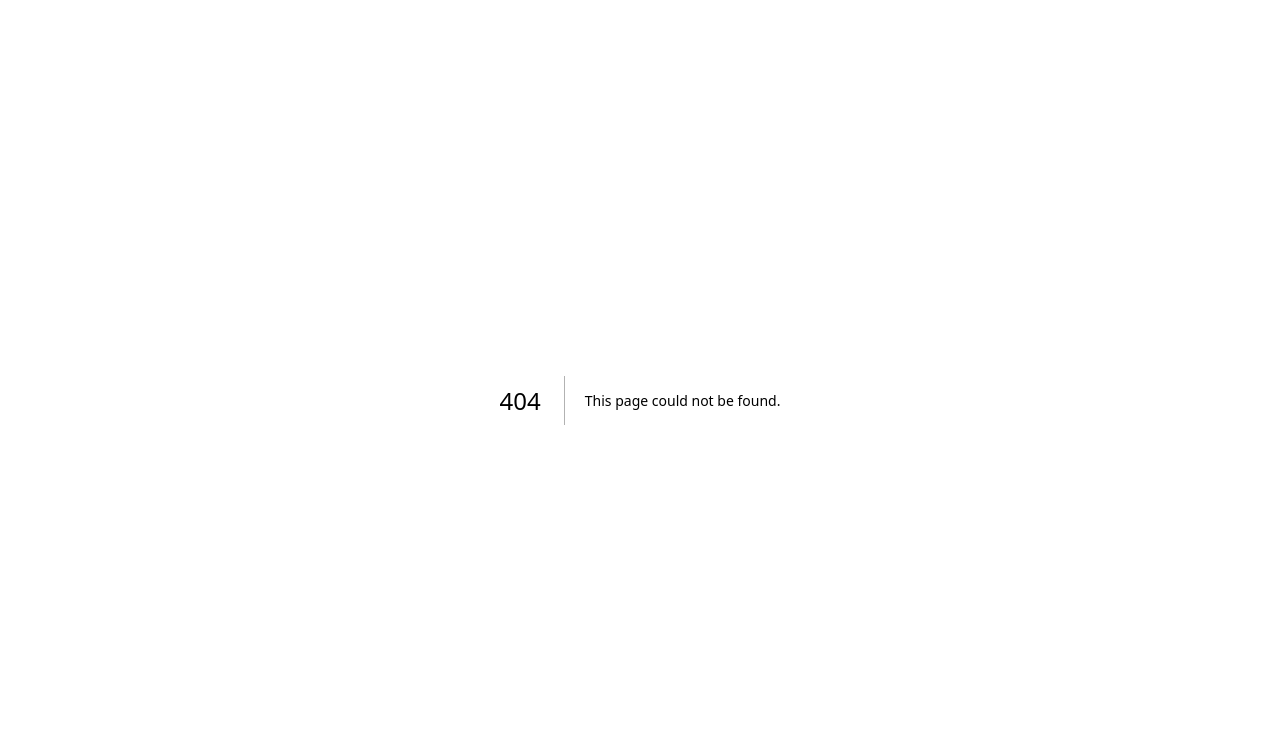
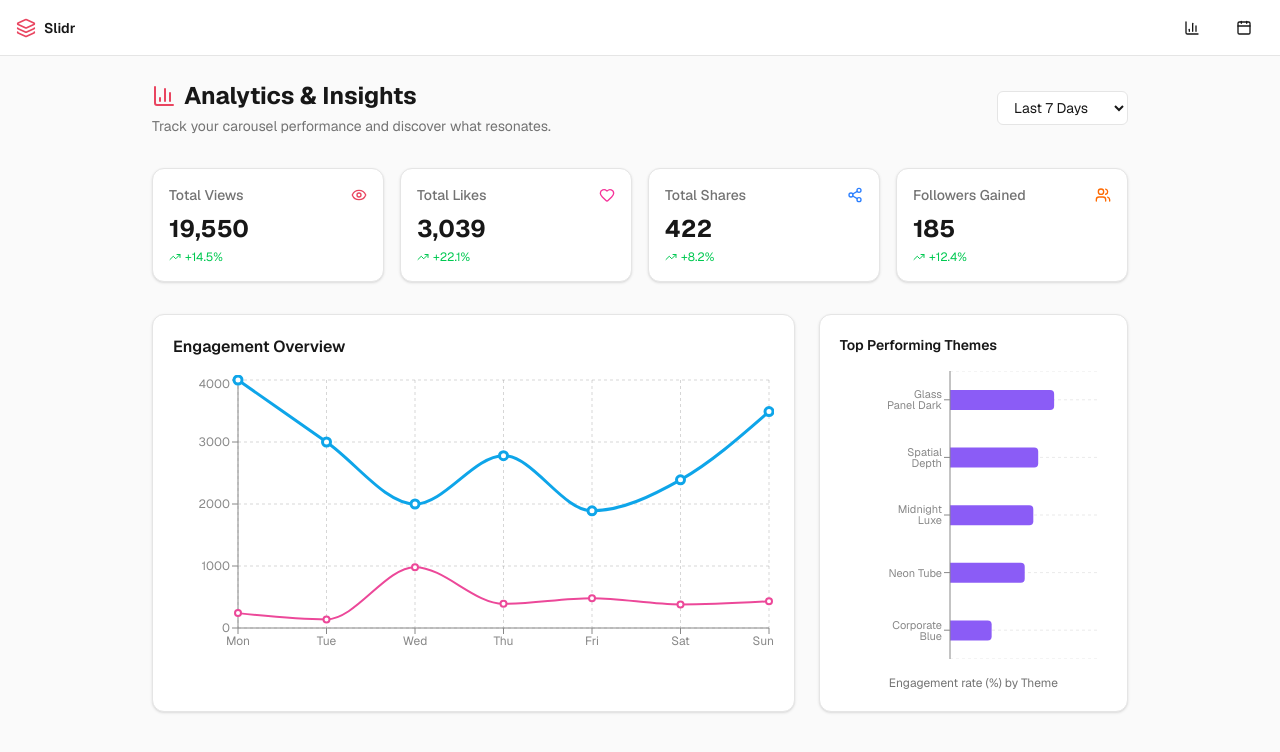
Before and after one commit to UitbreidenOS/Slidr, a Next.js app: page /analytics in a window 1280 px wide. Before the commit this address had no page. Shown: the top 752 px of the page. Built offline with nearby package versions, Linux system fonts and the light colour scheme.

Commit message:
feat: implement analytics dashboard (Pillar 5)

```diff
--- a/package.json
+++ b/package.json
@@ -39,6 +39,7 @@
     "puppeteer": "^24.40.0",
     "react": "19.2.4",
     "react-dom": "19.2.4",
+    "recharts": "^3.9.0",
     "sharp": "^0.34.5",
     "tailwind-merge": "^3.5.0",
     "youtube-transcript": "^1.3.1"
--- /dev/null
+++ b/src/app/analytics/page.tsx
@@ -0,0 +1,153 @@
+"use client";
+
+import { TopBar } from "@/components/layout/TopBar";
+import { BarChart3, TrendingUp, Users, Eye, Heart, Share2 } from "lucide-react";
+import {
+  LineChart,
+  Line,
+  XAxis,
+  YAxis,
+  CartesianGrid,
+  Tooltip,
+  ResponsiveContainer,
+  BarChart,
+  Bar,
+} from "recharts";
+
+const performanceData = [
+  { name: "Mon", views: 4000, likes: 240, shares: 45 },
+  { name: "Tue", views: 3000, likes: 139, shares: 22 },
+  { name: "Wed", views: 2000, likes: 980, shares: 120 },
+  { name: "Thu", views: 2780, likes: 390, shares: 55 },
+  { name: "Fri", views: 1890, likes: 480, shares: 60 },
+  { name: "Sat", views: 2390, likes: 380, shares: 40 },
+  { name: "Sun", views: 3490, likes: 430, shares: 80 },
+];
+
+const themePerformance = [
+  { name: "Glass Panel Dark", engagement: 8.5 },
+  { name: "Spatial Depth", engagement: 7.2 },
+  { name: "Midnight Luxe", engagement: 6.8 },
+  { name: "Neon Tube", engagement: 6.1 },
+  { name: "Corporate Blue", engagement: 3.4 },
+];
+
+export default function AnalyticsPage() {
+  return (
+    <div className="h-full flex flex-col">
+      <TopBar />
+      <main className="flex-1 overflow-y-auto p-6 max-w-5xl mx-auto w-full">
+        <div className="flex items-center justify-between mb-8">
+          <div>
+            <h1 className="text-2xl font-bold flex items-center gap-2">
+              <BarChart3 className="h-6 w-6 text-accent" />
+              Analytics & Insights
+            </h1>
+            <p className="text-muted-foreground mt-1 text-sm">
+              Track your carousel performance and discover what resonates.
+            </p>
+          </div>
+          <select className="bg-surface border border-border rounded-md px-3 py-1.5 text-sm">
+            <option>Last 7 Days</option>
+            <option>Last 30 Days</option>
+            <option>All Time</option>
+          </select>
+        </div>
+
+        {/* Top Stats */}
+        <div className="grid grid-cols-1 md:grid-cols-4 gap-4 mb-8">
+          <div className="bg-surface border border-border p-4 rounded-xl shadow-sm">
+            <div className="flex items-center justify-between mb-2">
+              <span className="text-sm font-medium text-muted-foreground">Total Views</span>
+              <Eye className="h-4 w-4 text-accent" />
+            </div>
+            <div className="text-2xl font-bold">19,550</div>
+            <div className="text-xs text-green-500 flex items-center mt-1">
+              <TrendingUp className="h-3 w-3 mr-1" /> +14.5%
+            </div>
+          </div>
+
+          <div className="bg-surface border border-border p-4 rounded-xl shadow-sm">
+            <div className="flex items-center justify-between mb-2">
+              <span className="text-sm font-medium text-muted-foreground">Total Likes</span>
+              <Heart className="h-4 w-4 text-pink-500" />
+            </div>
+            <div className="text-2xl font-bold">3,039</div>
+            <div className="text-xs text-green-500 flex items-center mt-1">
+              <TrendingUp className="h-3 w-3 mr-1" /> +22.1%
+            </div>
+          </div>
+
+          <div className="bg-surface border border-border p-4 rounded-xl shadow-sm">
+            <div className="flex items-center justify-between mb-2">
+              <span className="text-sm font-medium text-muted-foreground">Total Shares</span>
+              <Share2 className="h-4 w-4 text-blue-500" />
+            </div>
+            <div className="text-2xl font-bold">422</div>
+            <div className="text-xs text-green-500 flex items-center mt-1">
+              <TrendingUp className="h-3 w-3 mr-1" /> +8.2%
+            </div>
+          </div>
+
+          <div className="bg-surface border border-border p-4 rounded-xl shadow-sm">
+            <div className="flex items-center justify-between mb-2">
+              <span className="text-sm font-medium text-muted-foreground">Followers Gained</span>
+              <Users className="h-4 w-4 text-orange-500" />
+            </div>
+            <div className="text-2xl font-bold">185</div>
+            <div className="text-xs text-green-500 flex items-center mt-1">
+              <TrendingUp className="h-3 w-3 mr-1" /> +12.4%
+            </div>
+          </div>
+        </div>
+
+        <div className="grid grid-cols-1 lg:grid-cols-3 gap-6 mb-8">
+          {/* Main Chart */}
+          <div className="lg:col-span-2 bg-surface border border-border p-5 rounded-xl shadow-sm">
+            <h3 className="font-semibold mb-4">Engagement Overview</h3>
+            <div className="h-72">
+              <ResponsiveContainer width="100%" height="100%">
+                <LineChart data={performanceData}>
+                  <CartesianGrid strokeDasharray="3 3" stroke="#333" opacity={0.2} />
+                  <XAxis dataKey="name" stroke="#888" fontSize={12} />
+                  <YAxis stroke="#888" fontSize={12} />
+                  <Tooltip
+                    contentStyle={{ backgroundColor: 'hsl(var(--background))', borderColor: 'hsl(var(--border))' }}
+                    itemStyle={{ color: 'hsl(var(--foreground))' }}
+                  />
+                  <Line type="monotone" dataKey="views" stroke="#0ea5e9" strokeWidth={3} dot={{ r: 4 }} activeDot={{ r: 6 }} />
+                  <Line type="monotone" dataKey="likes" stroke="#ec4899" strokeWidth={2} />
+                </LineChart>
+              </ResponsiveContainer>
+            </div>
+          </div>
+
+          {/* Theme Performance */}
+          <div className="bg-surface border border-border p-5 rounded-xl shadow-sm">
+            <h3 className="font-semibold mb-4 text-sm flex items-center gap-2">
+              Top Performing Themes
+            </h3>
+            <div className="h-72">
+              <ResponsiveContainer width="100%" height="100%">
+                <BarChart data={themePerformance} layout="vertical" margin={{ left: 30, right: 10 }}>
+                  <CartesianGrid strokeDasharray="3 3" horizontal={true} vertical={false} stroke="#333" opacity={0.1} />
+                  <XAxis type="number" hide />
+                  <YAxis dataKey="name" type="category" stroke="#888" fontSize={11} width={80} />
+                  <Tooltip
+                    cursor={{fill: 'transparent'}}
+                    contentStyle={{ backgroundColor: 'hsl(var(--background))', borderColor: 'hsl(var(--border))' }}
+                  />
+                  <Bar dataKey="engagement" fill="#8b5cf6" radius={[0, 4, 4, 0]} barSize={20} />
+                </BarChart>
+              </ResponsiveContainer>
+            </div>
+            <p className="text-xs text-muted-foreground mt-4 text-center">
+              Engagement rate (%) by Theme
+            </p>
+          </div>
+        </div>
+
+      </main>
+    </div>
+  );
+}
--- a/src/app/calendar/page.tsx
+++ b/src/app/calendar/page.tsx
@@ -1,7 +1,7 @@
 "use client";
 
 import { TopBar } from "@/components/layout/TopBar";
-import { Calendar as CalendarIcon, Clock, Share2, Instagram, Linkedin, CheckCircle2 } from "lucide-react";
+import { Calendar as CalendarIcon, Clock, Share2, Camera, BookOpen, CheckCircle2 } from "lucide-react";
 
 export default function CalendarPage() {
   // Mock data for the calendar UI
@@ -13,7 +13,7 @@ export default function CalendarPage() {
       platform: "LinkedIn",
       title: "5 Tips for Remote Work (PDF Carousel)",
       status: "Scheduled",
-      icon: <Linkedin className="h-4 w-4 text-blue-600" />,
+      icon: <BookOpen className="h-4 w-4 text-blue-600" />,
     },
     {
       id: "2",
@@ -22,7 +22,7 @@ export default function CalendarPage() {
       platform: "Instagram",
       title: "UI Design Trends 2026",
       status: "Scheduled",
-      icon: <Instagram className="h-4 w-4 text-pink-600" />,
+      icon: <Camera className="h-4 w-4 text-pink-600" />,
     },
     {
       id: "3",
--- a/src/components/layout/TopBar.tsx
+++ b/src/components/layout/TopBar.tsx
@@ -2,7 +2,7 @@
 
 import { useState, useRef, useEffect } from "react";
 import Link from "next/link";
-import { ArrowLeft, Settings, Layers, Calendar as CalendarIcon } from "lucide-react";
+import { ArrowLeft, Settings, Layers, Calendar as CalendarIcon, BarChart3 } from "lucide-react";
 import { Button } from "@/components/ui/button";
 
 interface TopBarProps {
@@ -80,6 +80,11 @@ export function TopBar({
         )}
       </div>
       <div className="flex-1" />
+      <Link href="/analytics">
+        <Button variant="ghost" size="icon" aria-label="Analytics">
+          <BarChart3 className="h-4 w-4" />
+        </Button>
+      </Link>
       <Link href="/calendar">
         <Button variant="ghost" size="icon" aria-label="Calendar">
           <CalendarIcon className="h-4 w-4" />
```
Also changed, not shown: 1 other file (tests, documents, lock files or other folders).
